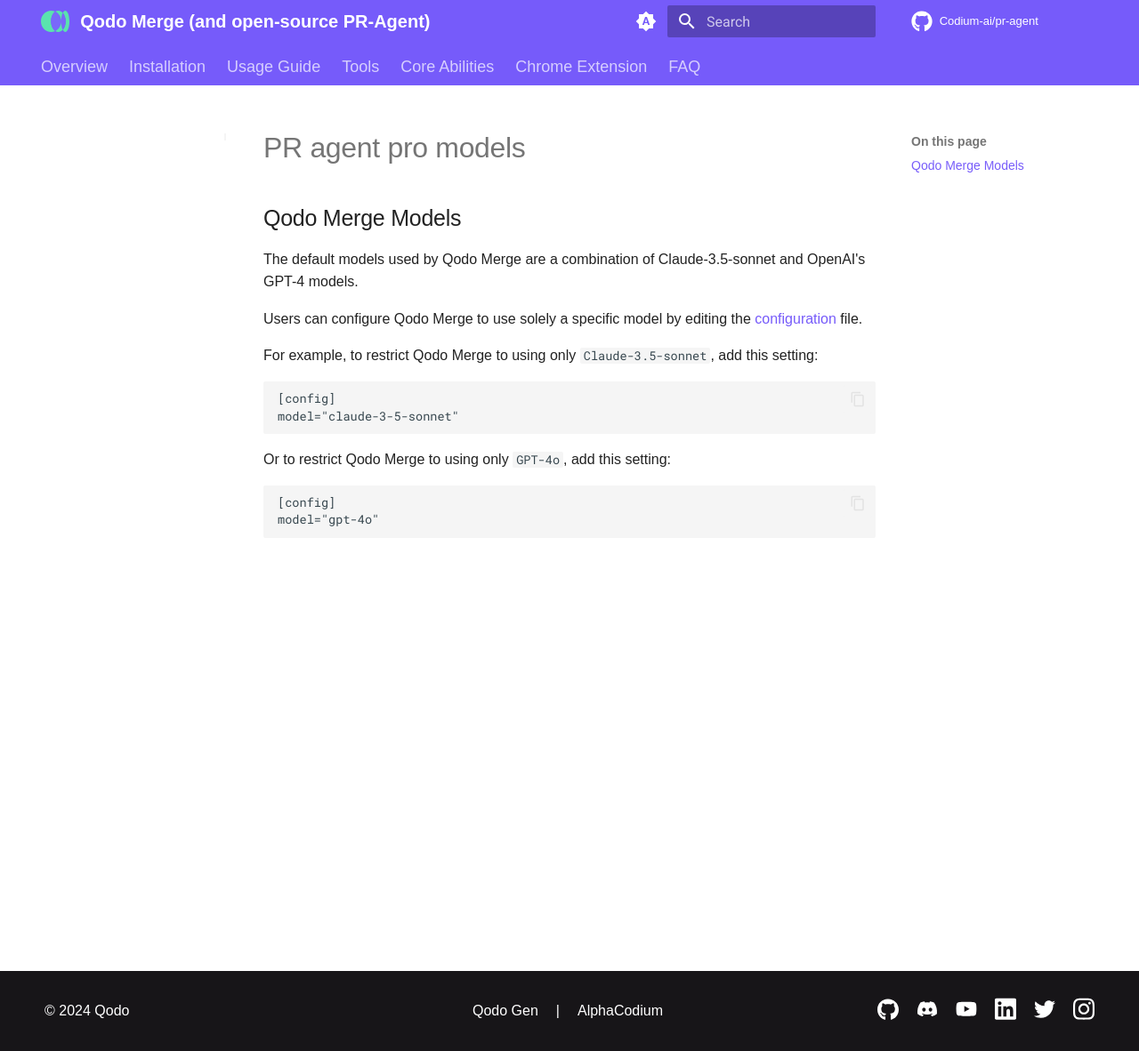
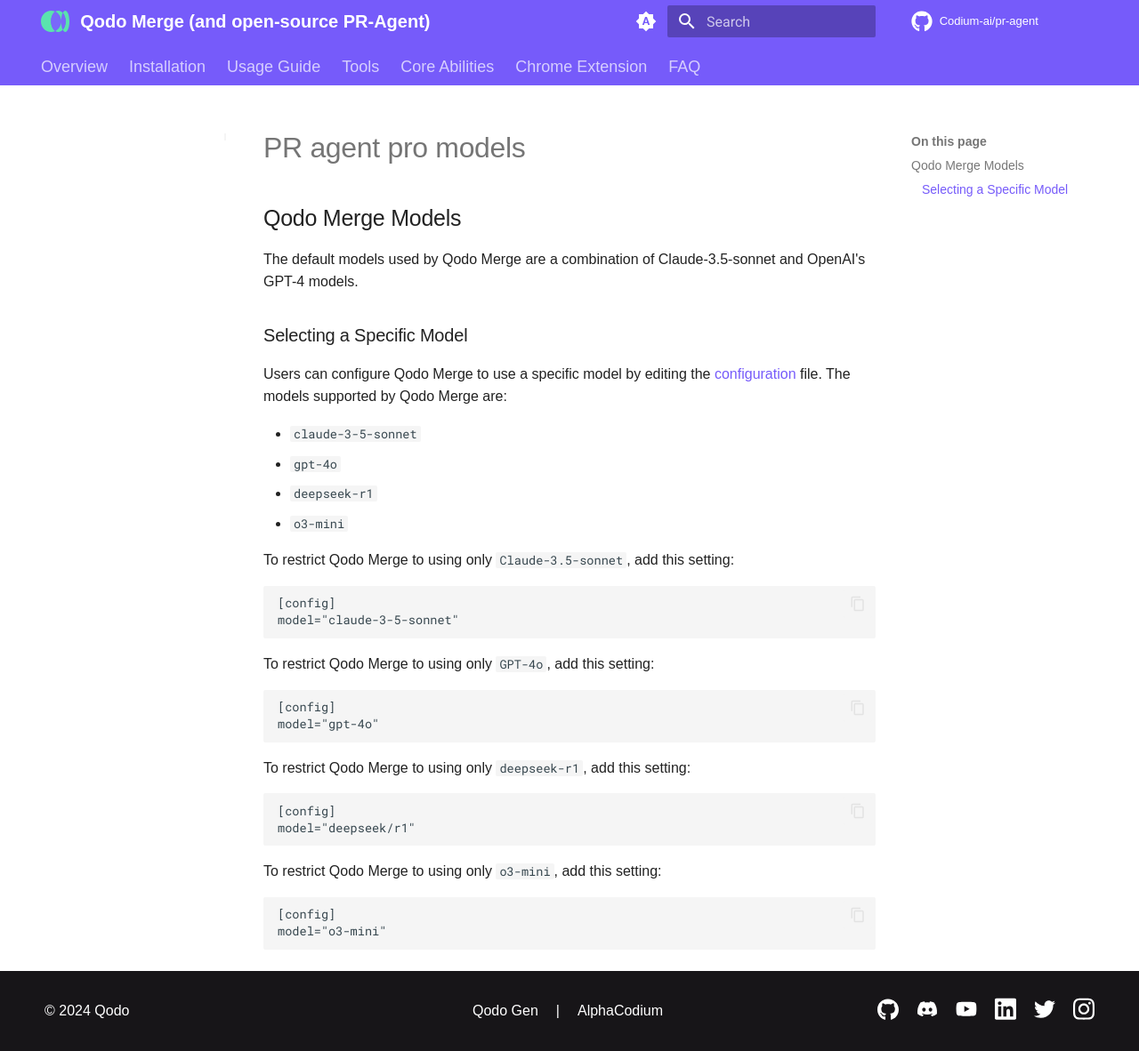
Before and after one commit to Codium-ai/pr-agent, an MkDocs documentation site: the page built from docs/docs/usage-guide/PR_agent_pro_models.md, in a window 1280 px wide and 1182 px high. Shown: the whole window at 89% size. Built offline with MkDocs 1.6.1 and Material for MkDocs 9.7.7, drawn with Linux system fonts in a browser that asks for light colours; comment, search, counter and statistics services are not loaded.

Commit message:
docs: update model selection guide with supported models list

````diff
--- a/docs/docs/usage-guide/PR_agent_pro_models.md
+++ b/docs/docs/usage-guide/PR_agent_pro_models.md
@@ -2,17 +2,37 @@
 
 The default models used by Qodo Merge are a combination of Claude-3.5-sonnet and  OpenAI's GPT-4 models.
 
-Users can configure Qodo Merge to use solely a specific model by editing the [configuration](https://qodo-merge-docs.qodo.ai/usage-guide/configuration_options/) file.
+### Selecting a Specific Model
 
-For example, to restrict Qodo Merge to using only `Claude-3.5-sonnet`, add this setting:
+Users can configure Qodo Merge to use a specific model by editing the [configuration](https://qodo-merge-docs.qodo.ai/usage-guide/configuration_options/) file.
+The models supported by Qodo Merge are:
+
+- `claude-3-5-sonnet`
+- `gpt-4o`
+- `deepseek-r1`
+- `o3-mini`
+
+To restrict Qodo Merge to using only `Claude-3.5-sonnet`, add this setting:
 
 ```
 [config]
 model="claude-3-5-sonnet"
 ```
 
-Or to restrict Qodo Merge to using only `GPT-4o`, add this setting:
+To restrict Qodo Merge to using only `GPT-4o`, add this setting:
 ```
 [config]
 model="gpt-4o"
 ```
+
+To restrict Qodo Merge to using only `deepseek-r1`, add this setting:
+```
+[config]
+model="deepseek/r1"
+```
+
+To restrict Qodo Merge to using only `o3-mini`, add this setting:
+```
+[config]
+model="o3-mini"
+```
````
